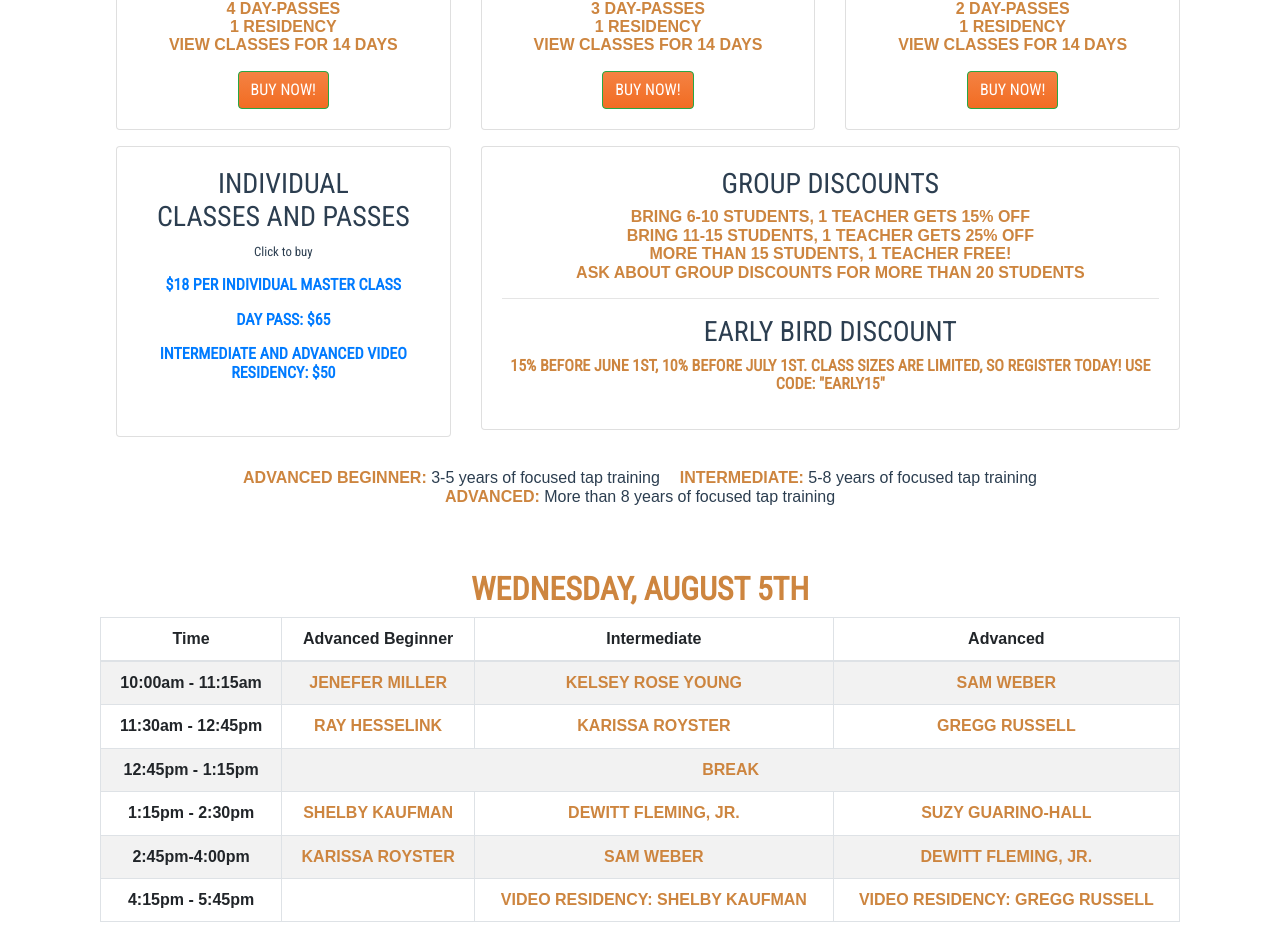
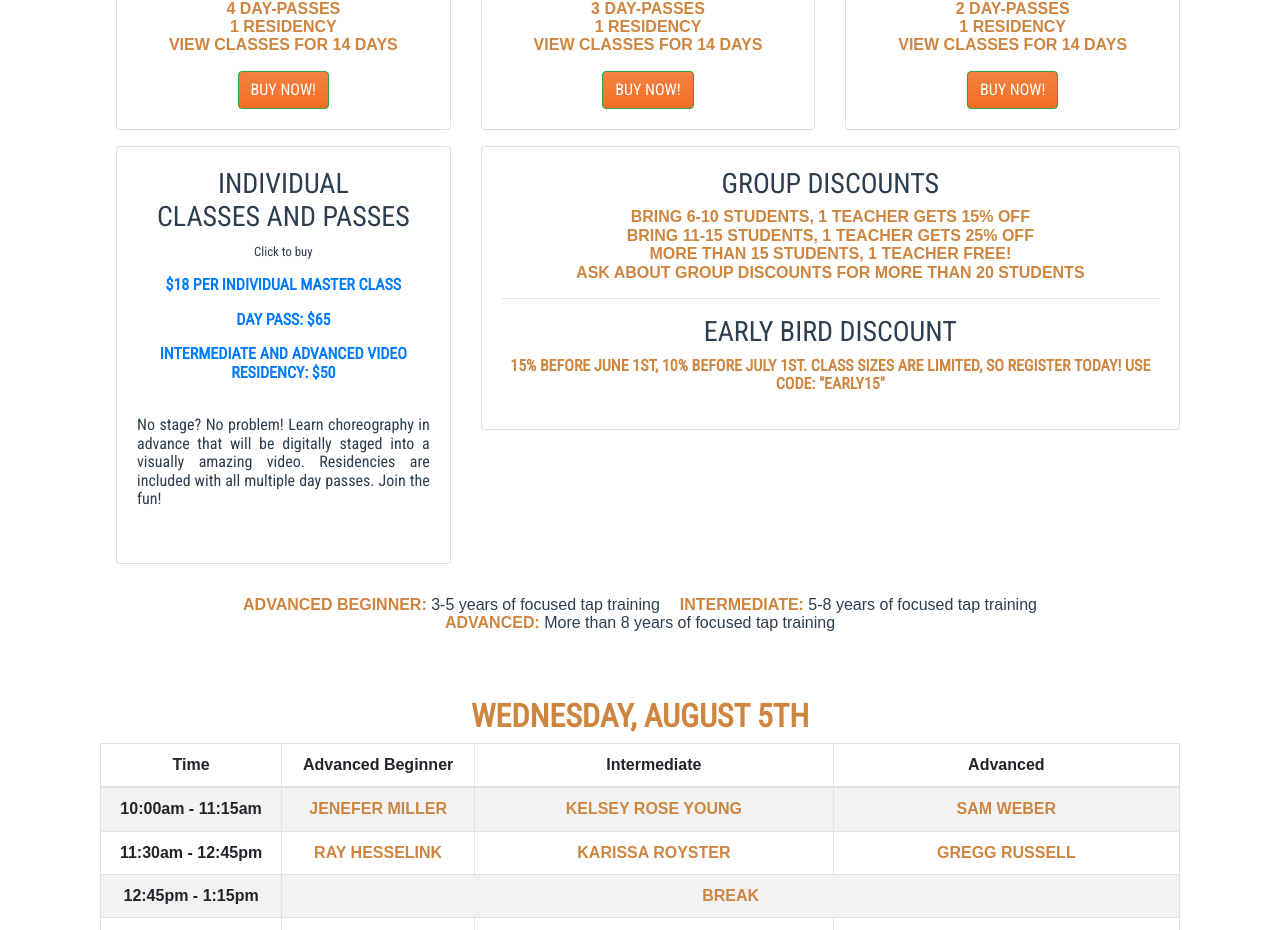
Before and after one commit to jaharonov/new-motor-city-tap-fest, a Vue app: page /#/schedreg in a window 1280 px wide. Shown: the part 840-1770 px from the top of the page. Built offline with nearby package versions, Linux system fonts and the light colour scheme; a web font is replaced by a local one.

Commit message:
added video info

```diff
--- a/src/components/ChorChal.vue
+++ b/src/components/ChorChal.vue
@@ -5,7 +5,10 @@
       <b-row class="pt-5">
           <h1><strong>mctf choreographer's challenge</strong></h1>
       </b-row>
-      <b-row class="pt-4 pl-3 text-justify">
+      <b-row>
+          <h3><strong>Coming back in 2021. Stay tuned! The 14th Annual Motor City Tap Fest will be August 5-8, 2021</strong></h3>
+      </b-row>
+      <!-- <b-row class="pt-4 pl-3 text-justify">
           <p>The MCTF Choreographer’s Challenge is a chance to share your work with leading tap dancers in the industry and your peers. Each choreographer will get personal insight and feedback from members of the world-class faculty. The winner receives a practice board worth $250 from Omara Sprung Floors and the chance to present his/her piece in Motor City Soles at Music Hall. So what are you waiting for? Here are the guidelines:</p>
           <ul class="small">
               <li>•	No professional dancers or choreographers are eligible to compete. All ages are welcome!</li><br/>
@@ -23,7 +26,7 @@
       </b-row>
           <iframe src="https://docs.google.com/forms/d/e/1FAIpQLSfiR_BBlcLf5a4eEBaN0eG9KgHey9eQ1wSYpKKyR2xdF9uz4g/viewform?embedded=true" width="640" height="1232" frameborder="0" marginheight="0" marginwidth="0">Loading...</iframe>
 
-      <b-row p-5></b-row>
+      <b-row p-5></b-row> -->
 
   </b-container>
 </template>
--- a/src/components/Partshowcase.vue
+++ b/src/components/Partshowcase.vue
@@ -4,12 +4,15 @@
       <b-row class="mx-auto">
         <h1><strong>PARTICIPANTS SHOWCASE</strong></h1>
       </b-row>
-      <b-row class="mx-auto">
+      <b-row>
+        <h3>Coming back in 2021. Stay tuned! The 14th Annual Motor City Tap Fest will be August 5-8, 2021</h3>
+      </b-row>
+      <!-- <b-row class="mx-auto">
         <p>Entries are limited and on a first come first serve basis, so be sure to <a href="https://motor-city-tap-fest.myshopify.com/products/participants-showcase-registration" class="buttons" variant="success" target="_blank">sign up</a> as soon as possible!</p>
       </b-row>
        <b-row class="mx-auto">
           <p>Participants Showcase will be located at Ferndale High School, 881 Pinecrest Dr., a 2 min drive from Tap Dance Detroit.</p>
-       </b-row>
+       </b-row> -->
 </div>
 
   </div>
--- a/src/components/SchedReg.vue
+++ b/src/components/SchedReg.vue
@@ -1,6 +1,6 @@
 <template>
 <b-container>
-  <div class="hello">
+  <div>
     <div class="m-5">
 </div>
 <b-row class="justify-content-md-center">
@@ -79,14 +79,14 @@
   </b-card>
   </b-col>
 </b-row>
-<b-row class="justify-content-md-center pl-3">
+<b-row class="pl-3">
   <b-col cols="lg-4" class="pt-3">
   <b-card>
     <h3>Individual<br/>Classes and Passes</h3>
     <p><small>Click to buy</small></p>
     <p><strong><a href="https://motor-city-tap-fest.myshopify.com/products/individual-master-classes" target="_blank">$18 per individual Master Class</a></strong></p>
     <p><strong><a href="https://motor-city-tap-fest.myshopify.com/products/day-pass" target="_blank">Day Pass: $65</a></strong></p>
-    <p><strong><a href="https://motor-city-tap-fest.myshopify.com/products/video-residency" target="_blank">Intermediate and Advanced Video Residency: $50</a></strong></p>
+    <p><strong><a href="https://motor-city-tap-fest.myshopify.com/products/video-residency" target="_blank">Intermediate and Advanced Video Residency: $50</a></strong></p><br/><p style="text-align: justify;">No stage? No problem! Learn choreography in advance that will be digitally staged into a visually amazing video. Residencies are included with all multiple day passes. Join the fun!</p>
     <br/>
   </b-card>
 
```
